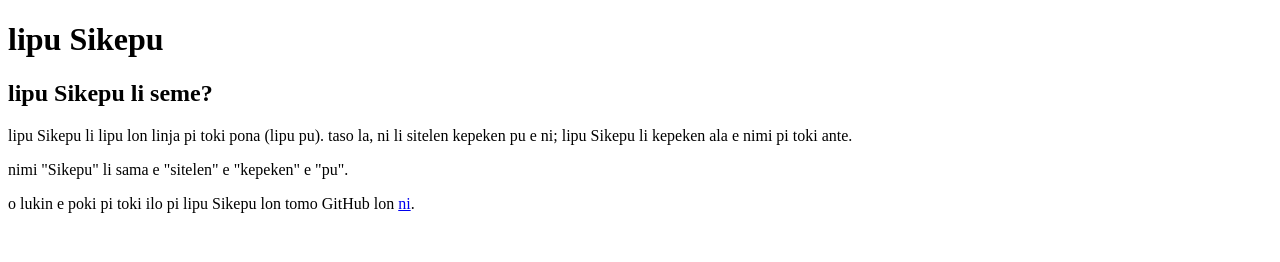
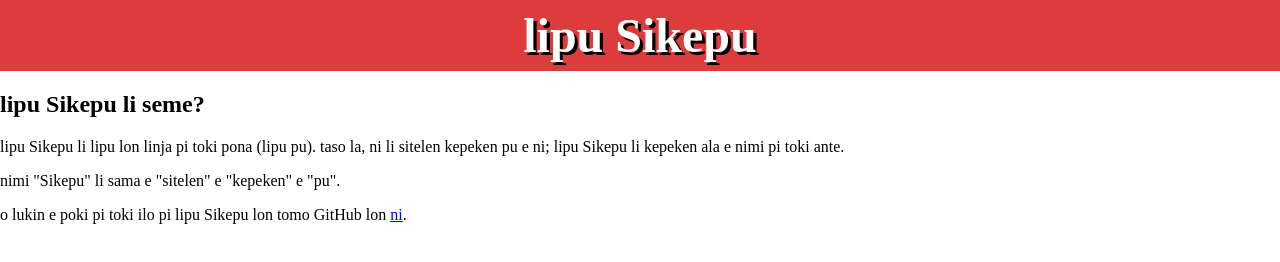
Before and after one commit to guilhermenevesxyz/lipu-sikepu, a plain HTML site: page index.html in a window 1280 px wide. Drawn offline with Linux system fonts and the light colour scheme.

Commit message:
mi pana e lawa

```diff
--- a/index.html
+++ b/index.html
@@ -5,12 +5,14 @@
 		<meta http-equiv="X-UA-Compatible" content="IE=edge">
 		<meta name="viewport" content="width=device-width, initial-scale=1.0">
 
+		<link rel="stylesheet" href="lukin.css">
+
 		<title>lipu Sikepu</title>
 	</head>
 
 	<body>
 		<header>
-			<h1><a>lipu Sikepu</a></h1>
+			<h1><a href="">lipu Sikepu</a></h1>
 		</header>
 
 		<article>
--- /dev/null
+++ b/lukin.css
@@ -0,0 +1,30 @@
+body {
+	margin: 0;
+	padding: 0;
+	background-color: white;
+}
+
+header {
+	background-color: rgb(220, 60, 60);
+	margin: 0;
+	padding: 0.5rem;
+}
+
+h1 {
+	padding: 0;
+	margin: 0;
+	color: white;
+	font-size: 3rem;
+	text-align: center;
+	font-weight: bolder;
+	text-shadow: 0.2rem 0.2rem 0 black;
+}
+
+h1 > a {
+	color: inherit;
+	text-decoration: none;
+}
+
+a:hover {
+	text-decoration: underline;
+}
```
